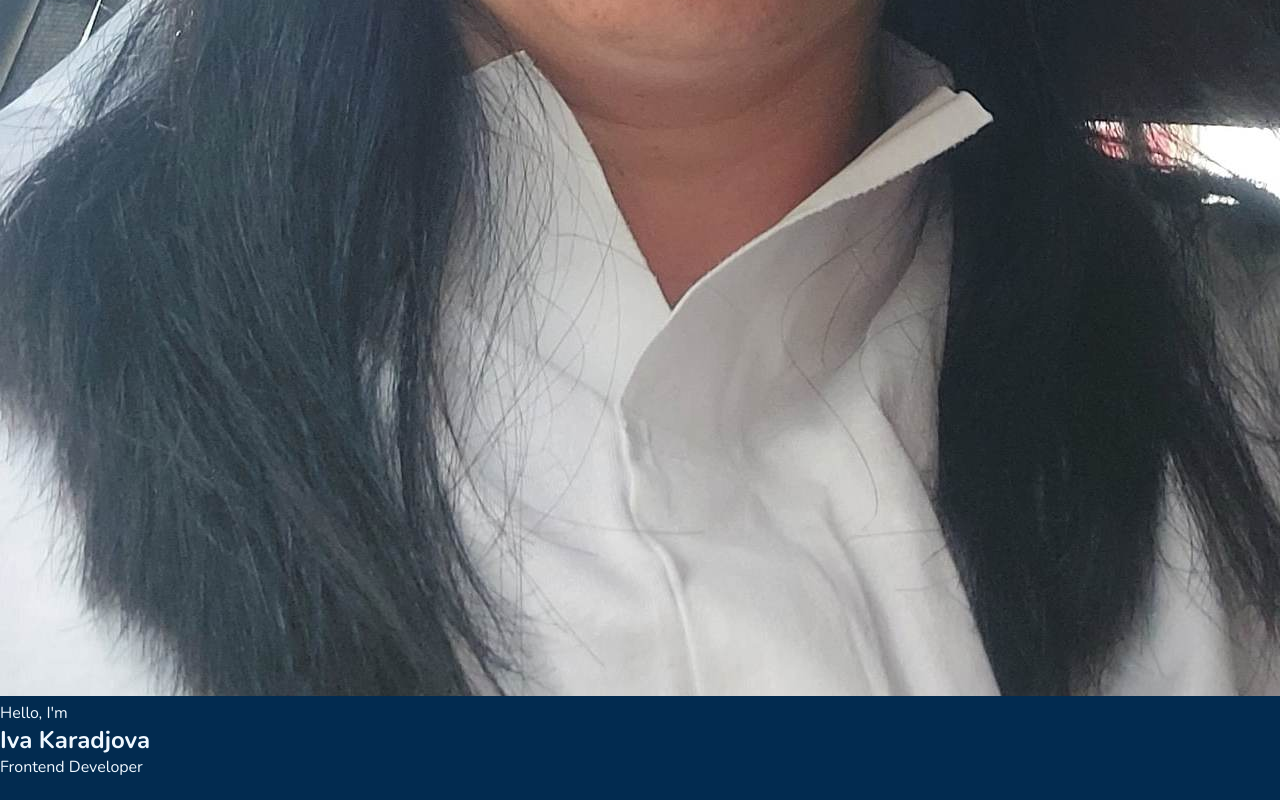
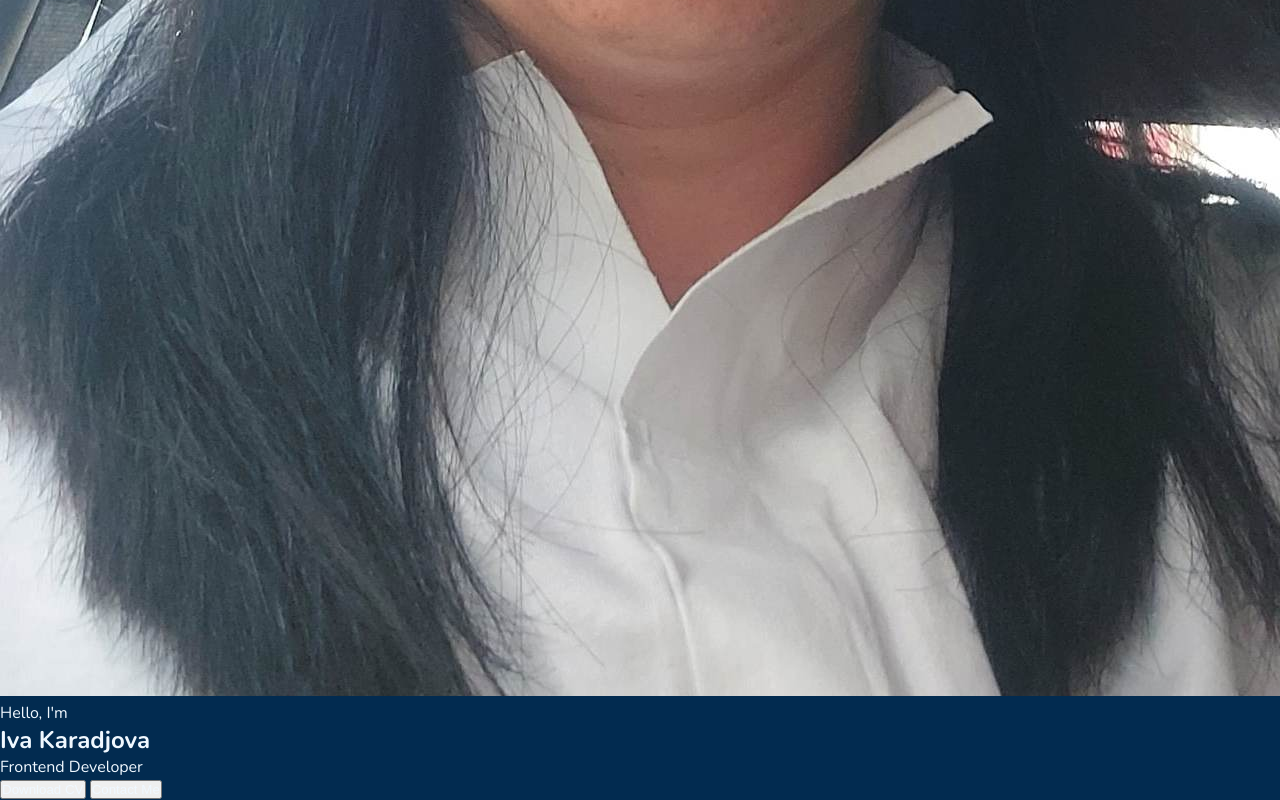
Before and after one commit to KodeIva/JS_Portfolio, a plain HTML site: page index.html in a window 1280 px wide. Shown: the part 1413-2213 px from the top of the page. Before the commit the page ends 2191 px from the top, so only its background shows below. Drawn offline with nearby package versions, Linux system fonts and the light colour scheme.

Commit message:
Added button container and buttons

```diff
--- a/index.html
+++ b/index.html
@@ -48,6 +48,14 @@
     <p class="text-p1">Hello, I'm</p>
     <h1 class="title">Iva Karadjova</h1>
     <p class="text-p2">Frontend Developer</p>
+    <div class="btn-container">
+      <button btn btn-color-1 onClick="window.open('./assets/Ivelina Karadzhova_CV.pdf')" >
+       Download CV
+      </button>
+      <button btn btn-color-2 onClick="location.href='./#contact'">
+        Contact Me
+      </button>
+    </div>
   </div>
  </section>
 
```
